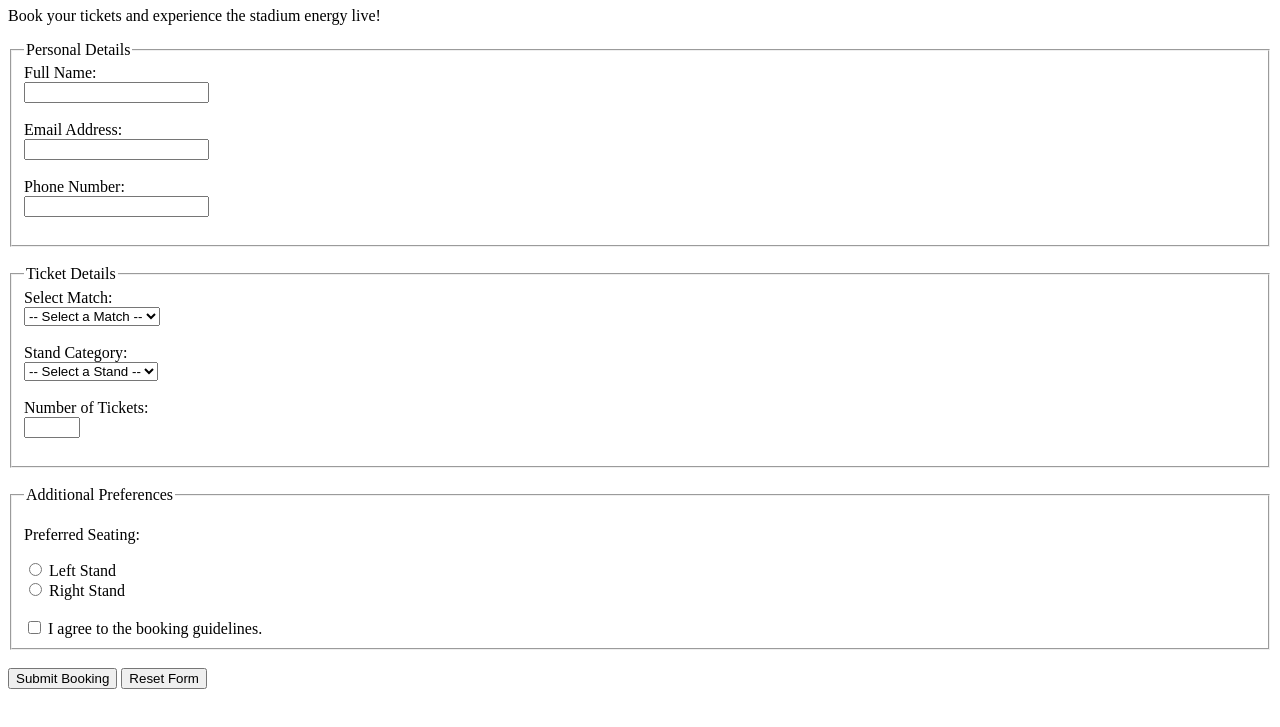
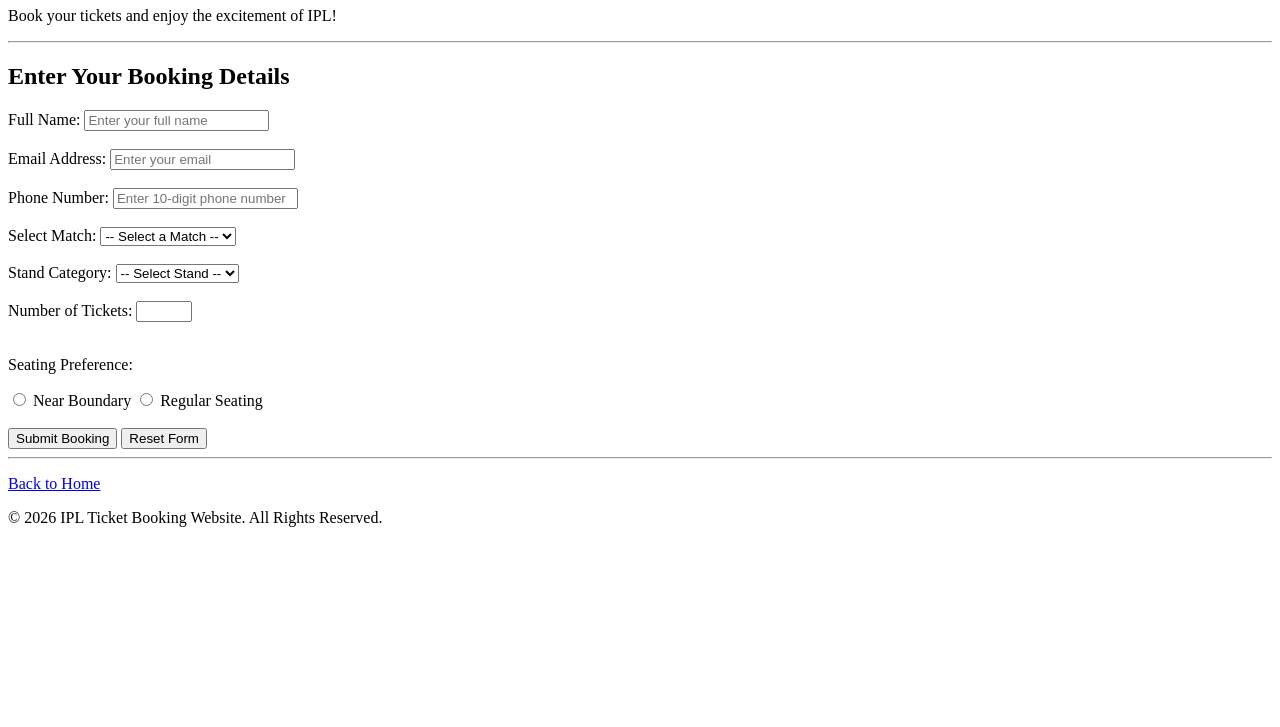
Before and after one commit to preethisahoo86-crypto/IPL-Ticket-Booking, a plain HTML site: page booking.html in a window 1280 px wide. Shown: the part 73-800 px from the top of the page. Drawn offline with Linux system fonts and the light colour scheme.

Commit message:
Complete Activity 3 IPL Ticket Booking Form with HTML5 Validation

```diff
--- a/booking.html
+++ b/booking.html
@@ -1,92 +1,135 @@
+
 <!DOCTYPE html>
 <html lang="en">
+
 <head>
     <meta charset="UTF-8">
     <meta name="viewport" content="width=device-width, initial-scale=1.0">
-    <title>IPL Ticket Booking Form</title>
+    <title>IPL Ticket Booking</title>
 </head>
 
 <body>
 
-    <h1>IPL Ticket Booking</h1>
-    <p>Book your tickets and experience the stadium energy live!</p>
+    <h1>IPL 2026 Ticket Booking Form</h1>
+
+    <p>Book your tickets and enjoy the excitement of IPL!</p>
+
+    <hr>
 
     <form action="#" method="get">
 
-        <fieldset>
-            <legend>Personal Details</legend>
+        <h2>Enter Your Booking Details</h2>
 
-            <label for="name">Full Name:</label><br>
-            <input type="text" id="name" name="name"
-                   required minlength="3" maxlength="50"><br><br>
+        <!-- Name -->
+        <label for="name">Full Name:</label>
+        <input type="text"
+               id="name"
+               name="name"
+               placeholder="Enter your full name"
+               minlength="3"
+               maxlength="40"
+               required>
 
-            <label for="email">Email Address:</label><br>
-            <input type="email" id="email" name="email"
-                   required><br><br>
+        <br><br>
 
-            <label for="phone">Phone Number:</label><br>
-            <input type="tel" id="phone" name="phone"
-                   pattern="[0-9]{10}"
-                   minlength="10" maxlength="10"
-                   title="Enter a valid 10-digit phone number"
-                   required><br><br>
-        </fieldset>
+        <!-- Email -->
+        <label for="email">Email Address:</label>
+        <input type="email"
+               id="email"
+               name="email"
+               placeholder="Enter your email"
+               required>
 
-        <br>
+        <br><br>
 
-        <fieldset>
-            <legend>Ticket Details</legend>
+        <!-- Phone Number -->
+        <label for="phone">Phone Number:</label>
+        <input type="tel"
+               id="phone"
+               name="phone"
+               placeholder="Enter 10-digit phone number"
+               pattern="[0-9]{10}"
+               minlength="10"
+               maxlength="10"
+               required>
 
-            <label for="match">Select Match:</label><br>
-            <select id="match" name="match" required>
-                <option value="">-- Select a Match --</option>
-                <option value="RCB vs CSK">RCB vs CSK</option>
-                <option value="MI vs KKR">MI vs KKR</option>
-                <option value="SRH vs RR">SRH vs RR</option>
-                <option value="DC vs PBKS">DC vs PBKS</option>
-            </select><br><br>
+        <br><br>
 
-            <label for="stand">Stand Category:</label><br>
-            <select id="stand" name="stand" required>
-                <option value="">-- Select a Stand --</option>
-                <option value="General">General</option>
-                <option value="Premium">Premium</option>
-                <option value="VIP">VIP</option>
-            </select><br><br>
+        <!-- Match Selection -->
+        <label for="match">Select Match:</label>
+        <select id="match" name="match" required>
 
-            <label for="tickets">Number of Tickets:</label><br>
-            <input type="number" id="tickets" name="tickets"
-                   min="1" max="10" required><br><br>
-        </fieldset>
+            <option value="">-- Select a Match --</option>
+            <option value="RCB-CSK">RCB vs CSK</option>
+            <option value="MI-KKR">MI vs KKR</option>
+            <option value="CSK-SRH">CSK vs SRH</option>
+            <option value="KKR-RCB">KKR vs RCB</option>
 
-        <br>
+        </select>
 
-        <fieldset>
-            <legend>Additional Preferences</legend>
+        <br><br>
 
-            <p>Preferred Seating:</p>
+        <!-- Stand Category -->
+        <label for="stand">Stand Category:</label>
+        <select id="stand" name="stand" required>
 
-            <input type="radio" id="left" name="seating"
-                   value="Left Stand" required>
-            <label for="left">Left Stand</label><br>
+            <option value="">-- Select Stand --</option>
+            <option value="General">General Stand</option>
+            <option value="Premium">Premium Stand</option>
+            <option value="VIP">VIP Stand</option>
 
-            <input type="radio" id="right" name="seating"
-                   value="Right Stand">
-            <label for="right">Right Stand</label><br><br>
+        </select>
 
-            <input type="checkbox" id="terms" name="terms"
-                   required>
-            <label for="terms">
-                I agree to the booking guidelines.
-            </label>
-        </fieldset>
+        <br><br>
 
-        <br>
+        <!-- Number of Tickets -->
+        <label for="quantity">Number of Tickets:</label>
+        <input type="number"
+               id="quantity"
+               name="quantity"
+               min="1"
+               max="10"
+               required>
 
+        <br><br>
+
+        <!-- Additional Preference -->
+        <p>Seating Preference:</p>
+
+        <input type="radio"
+               id="boundary"
+               name="preference"
+               value="Near Boundary"
+               required>
+
+        <label for="boundary">Near Boundary</label>
+
+        <input type="radio"
+               id="regular"
+               name="preference"
+               value="Regular Seating">
+
+        <label for="regular">Regular Seating</label>
+
+        <br><br>
+
+        <!-- Submit and Reset Buttons -->
         <button type="submit">Submit Booking</button>
+
         <button type="reset">Reset Form</button>
 
     </form>
 
+    <hr>
+
+    <p>
+        <a href="index.html">Back to Home</a>
+    </p>
+
+    <footer>
+        <p>&copy; 2026 IPL Ticket Booking Website. All Rights Reserved.</p>
+    </footer>
+
 </body>
+
 </html>
```
Also changed, not shown: index.html (+5 -5 lines).
